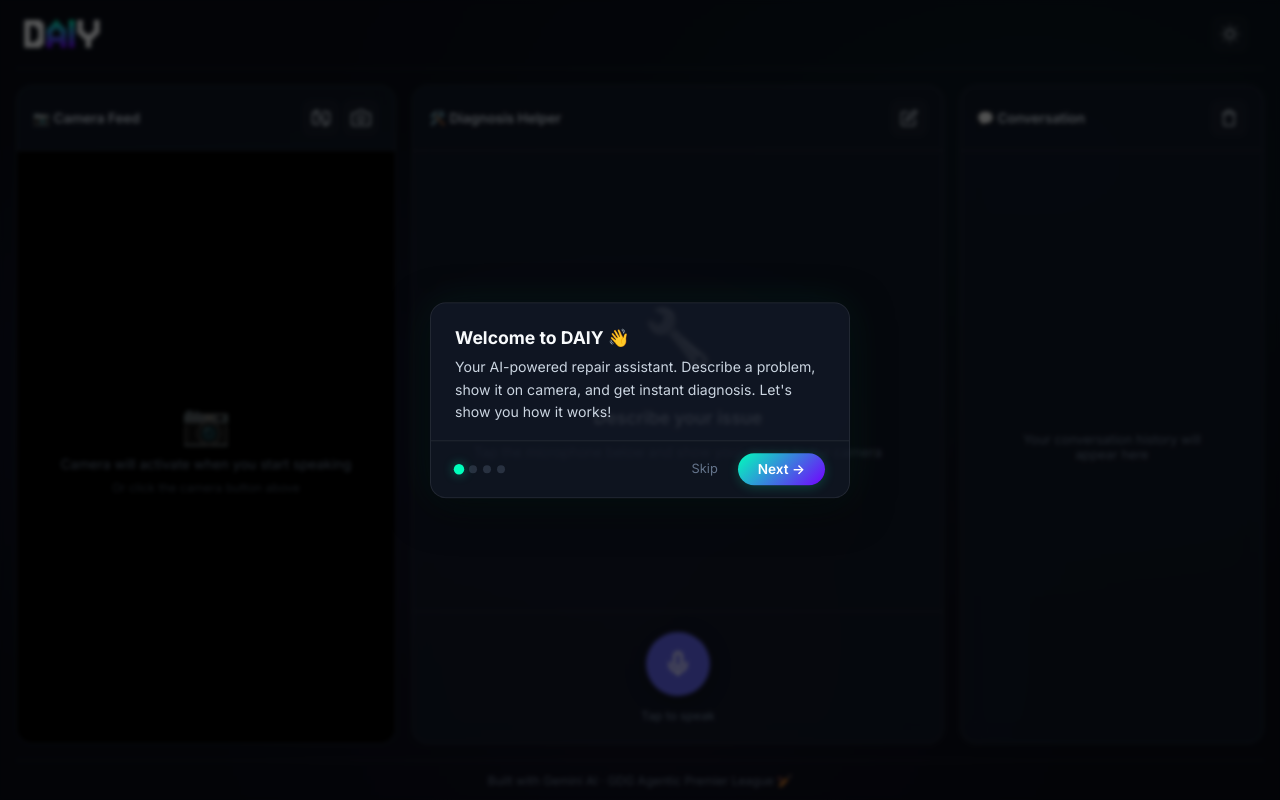
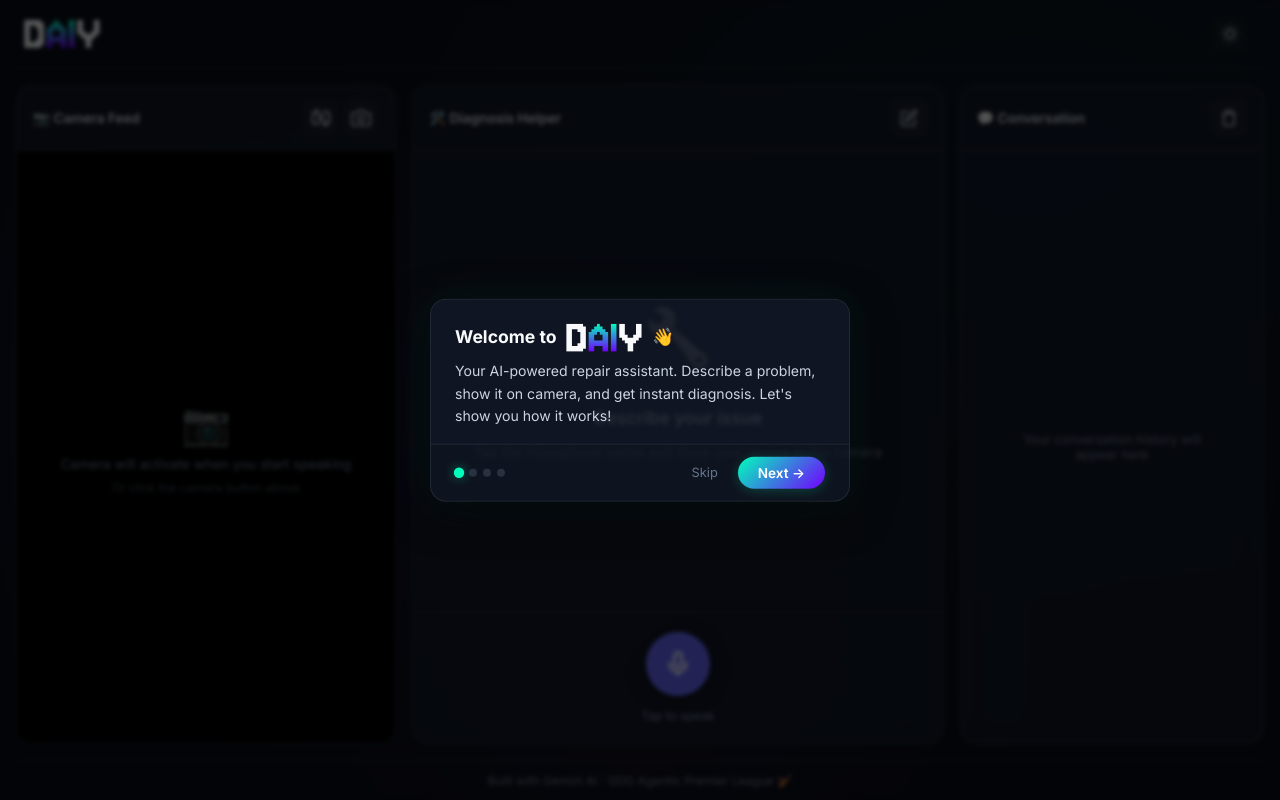
Before and after one commit to jeshwanthshivasai/GDG_APL-1, a website built with Vite: page index.html in a window 1280 px wide. Built offline with nearby package versions, Linux system fonts and the light colour scheme; some packages are replaced by stand-ins of ours; no server answers.

Commit message:
feat: add dynamic SVG logo support to onboarding welcome step

```diff
--- a/src/onboarding.js
+++ b/src/onboarding.js
@@ -8,6 +8,16 @@
 const STEPS = [
   {
     target: null, // Welcome splash — no target element
+    titleHtml: `Welcome to <div class="onboarding-welcome-logo"><svg class="logo-svg" width="98" height="36" viewBox="0 0 186 69" fill="none" xmlns="http://www.w3.org/2000/svg">
+      <path d="M0 0.000106812H41.1429V6.85725H48V61.7144H41.1429V68.5715H0V0.000106812ZM27.4286 48.0001H34.2857V20.5715H27.4286V13.7144H13.7143V54.8572H27.4286V48.0001ZM150.946 48.0001H144.089V41.143H137.232V34.2858H130.375V0.000106812H144.089V27.4287H150.946V34.2858H164.661V27.4287H171.518V0.000106812H185.232V34.2858H178.375V41.143H171.518V48.0001H164.661V68.5715H150.946V48.0001Z" fill="currentColor"/>
+      <path d="M54.875 20.5715H61.7321V13.7144H68.5893V6.85725H75.4464V0.000106812H82.3036V6.85725H89.1607V13.7144H96.0179V20.5715H102.875V68.5715H89.1607V54.8572H68.5893V68.5715H54.875V20.5715ZM68.5893 41.143H89.1607V27.4287H82.3036V20.5715H75.4464V27.4287H68.5893V41.143ZM109.75 0.000106812H123.464V68.5715H109.75V0.000106812Z" fill="url(#paint0_linear_452_5_onboarding)"/>
+      <defs>
+        <linearGradient id="paint0_linear_452_5_onboarding" x1="96.0625" y1="-0.428467" x2="96.0625" y2="68.5715" gradientUnits="userSpaceOnUse">
+          <stop stop-color="#00FFBB"/>
+          <stop offset="1" stop-color="#7300FF"/>
+        </linearGradient>
+      </defs>
+    </svg></div> 👋`,
     title: 'Welcome to DAIY 👋',
     description: 'Your AI-powered repair assistant. Describe a problem, show it on camera, and get instant diagnosis. Let\'s show you how it works!',
     position: 'center'
@@ -104,7 +114,11 @@
   const dotsContainer = document.getElementById('onboarding-dots');
 
   // Update text
-  title.textContent = step.title;
+  if (step.titleHtml) {
+    title.innerHTML = step.titleHtml;
+  } else {
+    title.textContent = step.title;
+  }
   desc.textContent = step.description;
 
   // Update button text
--- a/style.css
+++ b/style.css
@@ -1236,3 +1236,15 @@
     pointer-events: none;
   }
 }
+
+.onboarding-welcome-logo {
+  display: inline-flex;
+  align-items: center;
+  vertical-align: middle;
+  margin: 0 0.35rem;
+}
+
+.onboarding-welcome-logo svg {
+  height: 28px;
+  width: auto;
+}
```
